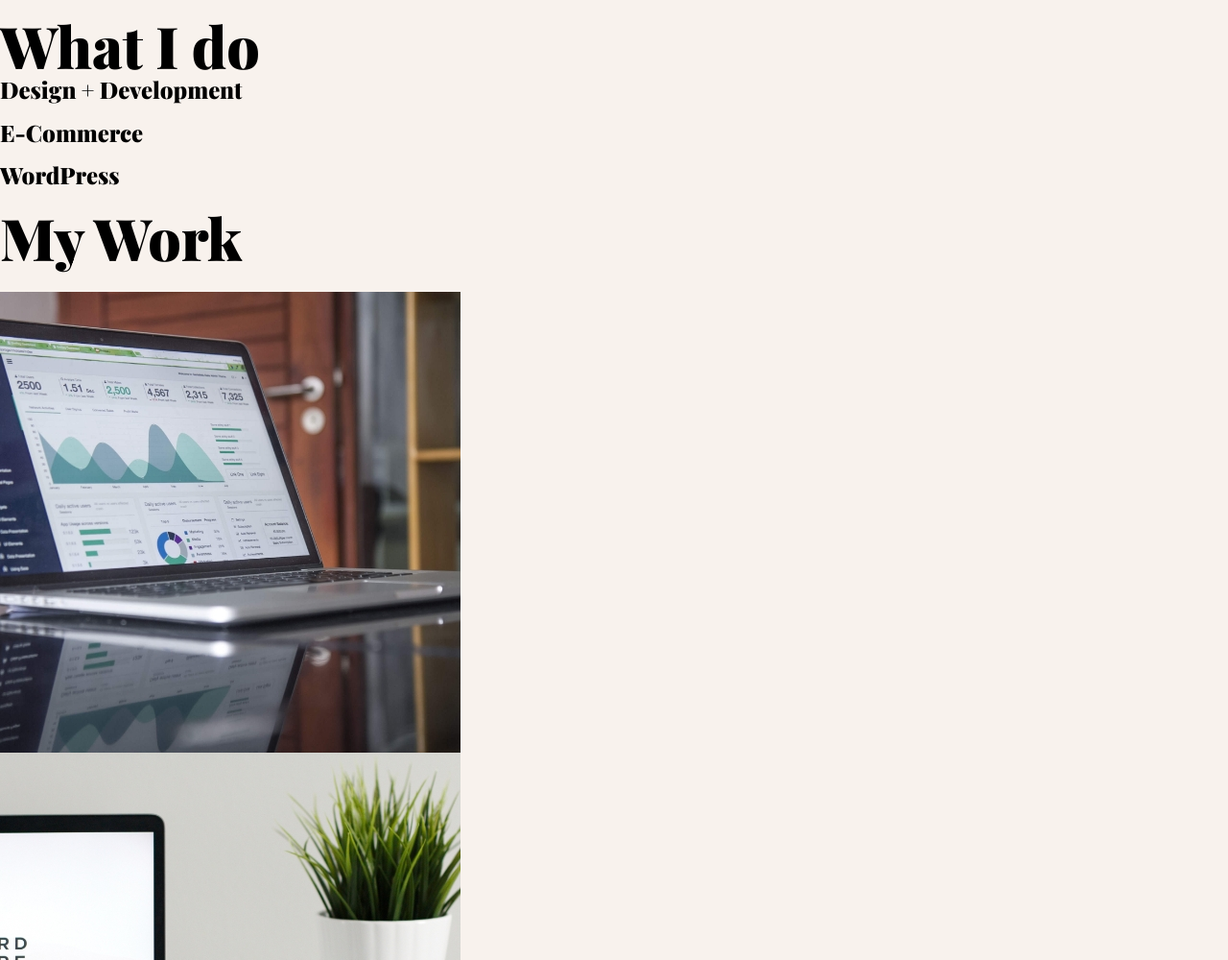
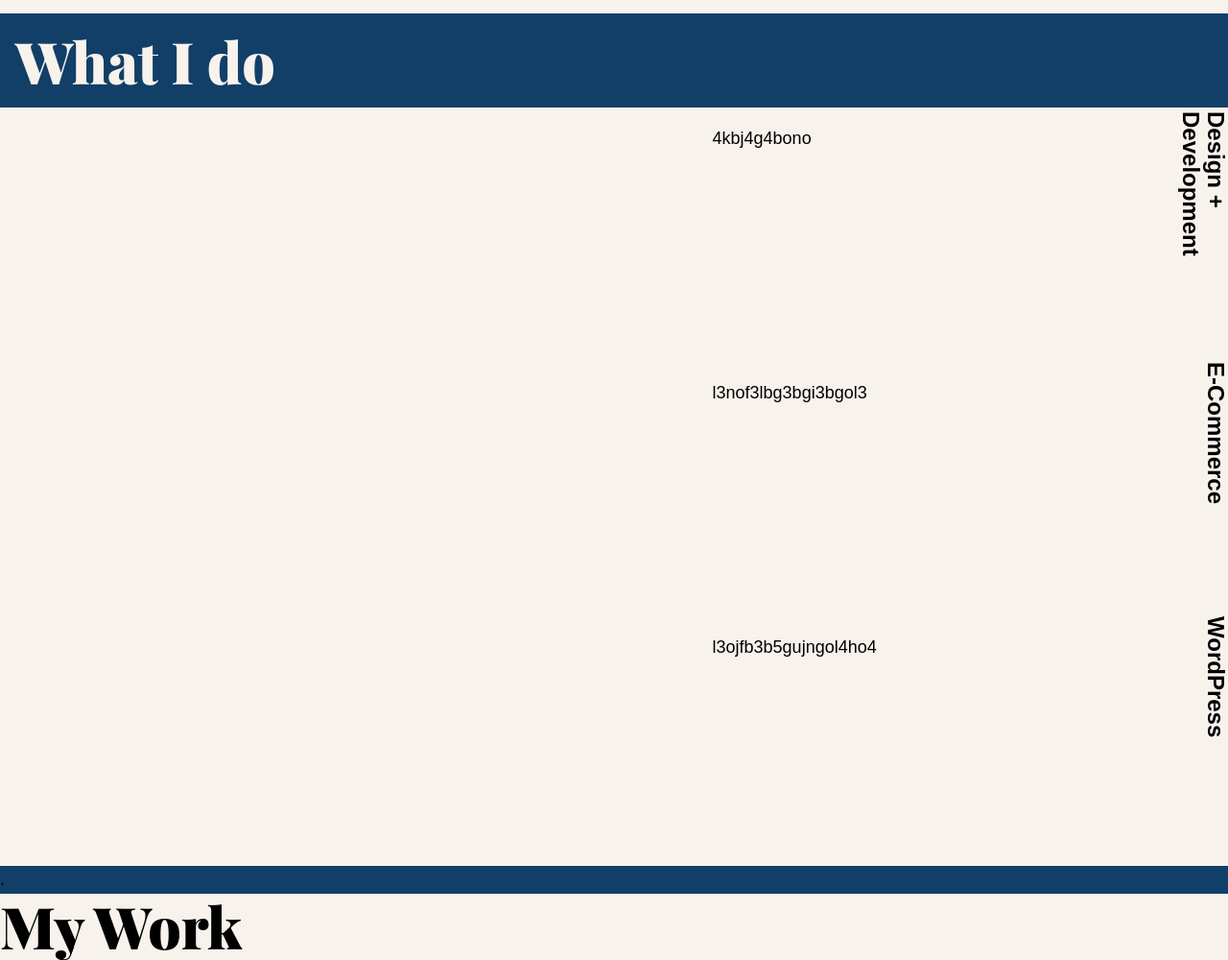
Before and after one commit to makeda-lelozwi/MAKDUM436_WFC2401_GroupB_M, a plain HTML site: page index.html in a window 1280 px wide. Shown: the part 840-1840 px from the top of the page at 96% size. Drawn offline with nearby package versions, Linux system fonts and the light colour scheme; a web font is replaced by a local one.

Commit message:
partially-completed-my-services-section

```diff
--- a/index.css
+++ b/index.css
@@ -17,7 +17,7 @@
   --fourth-bg-clr: linear-gradient(179.4deg, rgb(253, 240, 233) 2.2%, rgb(255, 194, 203) 96.2%);
 
   --main-text-clr: black;
-  --secondary-text-clr: #eef2e2;
+  --secondary-text-clr: #38598b;
   --tertiary-text-clr: #f5f9ee;
 
   --fs-h1: 3rem;
@@ -79,6 +79,12 @@ h3 { font-size: var(--fs-h3);}
     flex-wrap: wrap;
   }
 
+  .social-list__link {
+    color: var(--main-text-clr);
+    font-size: var(--fs-h3);
+    margin-left: 2rem;;
+  }
+
   .intro {
     display: flex;
     gap: 1.25rem;
@@ -129,7 +135,7 @@ ul {
 }
 
 .social-list__link {
-  color: var(--main-text-clr);
+  color: var(--secondary-text-clr);
   font-size: var(--fs-h3);
 
 }
@@ -168,3 +174,49 @@ ul {
   width: 31.25rem;
   border-radius: 5%;
 }
+
+/* My Services */
+.my-services {
+  background: #113f67;
+}
+
+.services {
+  display: grid;
+  grid-template-rows: repeat(3, 260px);
+  grid-template-columns: repeat(3, auto);
+  gap: 5px;
+  background: var(--main-bg-clr);
+}
+
+.services-title {
+  color: var(--main-bg-clr);
+  padding: 1rem;
+}
+
+
+.service-one {
+  grid-row-start: 1;
+  grid-column-start: 3;
+
+}
+
+.service-one h3 {
+  margin-top: 0.25rem;
+}
+
+.service-two {
+  grid-row-start: 2;
+  grid-column-start: 3;
+
+}
+
+.service-three {
+  grid-row-start: 3;
+  grid-column-start: 3;
+}
+
+.services h3 {
+  writing-mode: vertical-rl;
+  font-family: var(--fs-body);
+  float: right;
+}
--- a/index.html
+++ b/index.html
@@ -30,7 +30,7 @@
       <ul class="nav__list">
         <!-- <li class="nav__item"><a href="#home" class="nav__link">Home</a></li> -->
         <li class="nav__item"><a href="#home" class="nav__link">About Me</a></li>
-        <!-- <li class="nav__item"><a href="#services" class="nav__link">My Services</a></li> -->
+        <li class="nav__item"><a href="#services" class="nav__link">My Services</a></li>
         <li class="nav__item"><a href="#work" class="nav__link">My Work</a></li>
       </ul>
     </nav>
@@ -58,24 +58,24 @@
 
   <!-- My services -->
   <section class="my-services" id="services">
-    <h2 class="section__title section__title--services">What I do</h2>
+    <h2 class="services-title">What I do</h2>
     <div class="services">
       <!-- we want 3 of these -->
-      <div class="service">
+      <div class="service-one">
         <h3>Design + Development</h3>
-        <p></p>
+        <p>4kbj4g4bono</p>
       </div> <!--/ service #1-->
 
-      <div class="service">
+      <div class="service-two">
         <h3>E-Commerce</h3>
-        <p></p>
+        <p>l3nof3lbg3bgi3bgol3</p>
       </div> <!--/ service #2-->
-
-      <div class="service">
+      <div class="service-three">
         <h3>WordPress</h3>
-        <p></p>
+        <p>l3ojfb3b5gujngol4ho4</p>
       </div> <!--/ service #3-->
-    </div> <!--end of services div-->
+    </div>
+    <span>.</span>
     <!-- <a href="#work" class="btn">My Work</a> -->
   </section>
 
```
